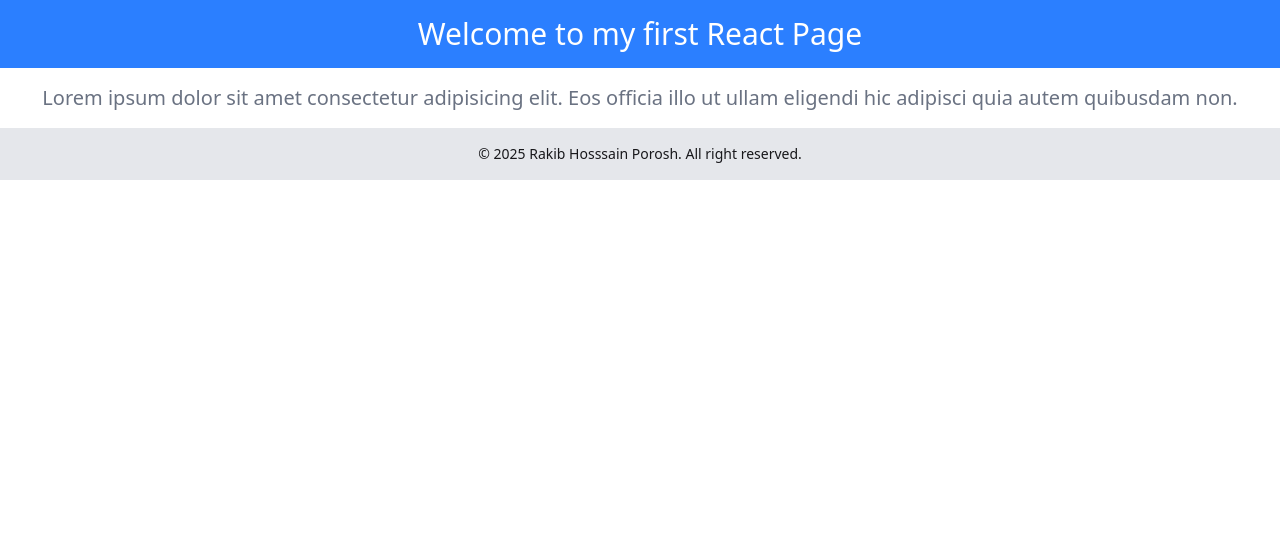
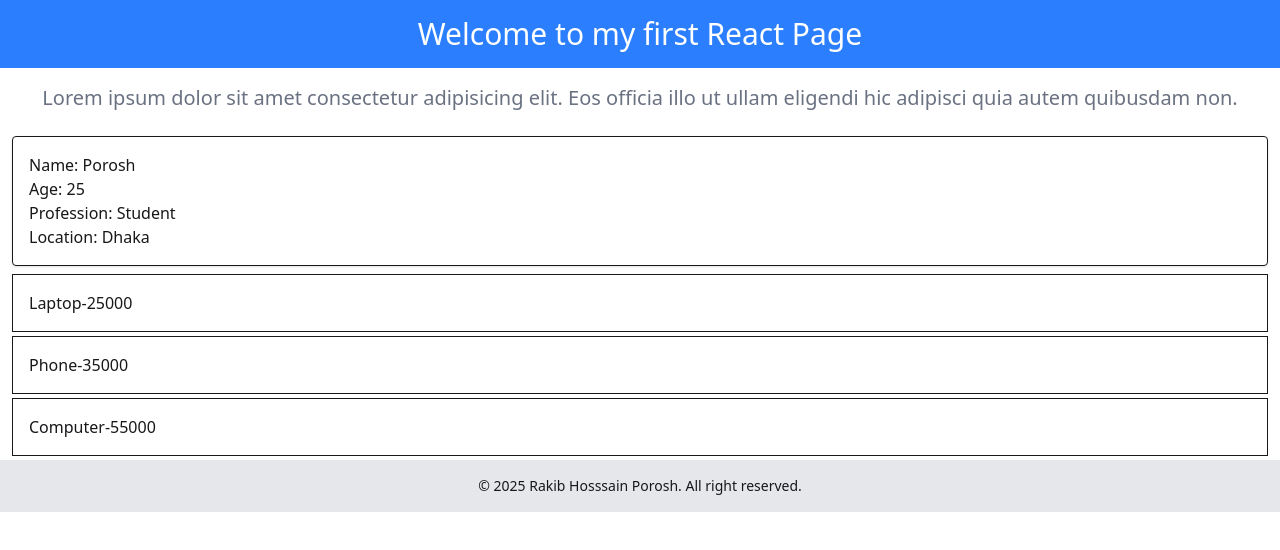
Before and after one commit to rakibhossainporosh/React-basics-props-components, a React (Vite) app: page / in a window 1280 px wide. Shown: the top 550 px of the page. Built offline with nearby package versions, Linux system fonts and the light colour scheme.

Commit message:
Added props, dynamic rendering, and styled components

```diff
--- a/src/App.jsx
+++ b/src/App.jsx
@@ -2,12 +2,21 @@ import React from 'react'
 import Header from './components/Header'
 import MainContent from './components/MainContent'
 import Footer from './components/Footer'
+import UserCard from './components/UserCard'
+import ProductList from './components/ProductList'
 
 const App = () => {
+  const product=[
+    {id: 1, productName: "Laptop", price: 25000},
+    {id: 2, productName: "Phone", price: 35000},
+    {id: 3, productName: "Computer", price: 55000}
+  ]
   return (
     <>
     <Header title="Welcome to my first React Page"/>
     <MainContent/>
+    <UserCard name="Porosh" age="25" profession="Student" location="Dhaka"/>
+    <ProductList items={product}/>
     <Footer/>
     </>
   )
--- /dev/null
+++ b/src/components/ProductList.jsx
@@ -0,0 +1,20 @@
+import React from 'react'
+
+const ProductList = ({items}) => {
+  return (
+    <>
+    {
+        items.map((product)=>(
+           <div key={product.id} className='border p-4 my-1 mx-3'>
+                {product.productName}-
+                {product.price}
+           </div>
+
+
+        ))
+    }
+    </>
+  )
+}
+
+export default ProductList
--- /dev/null
+++ b/src/components/UserCard.jsx
@@ -0,0 +1,16 @@
+import React from 'react'
+
+const UserCard = ({name, age, profession, location}) => {
+  return (
+    <>
+        <div className='border p-4 rounded shadow my-2 mx-3'>
+            <h2>Name: {name}</h2>
+            <p>Age: {age}</p>
+            <p>Profession: {profession}</p>
+            <p>Location: {location}</p>
+        </div>
+    </>
+  )
+}
+
+export default UserCard
```
